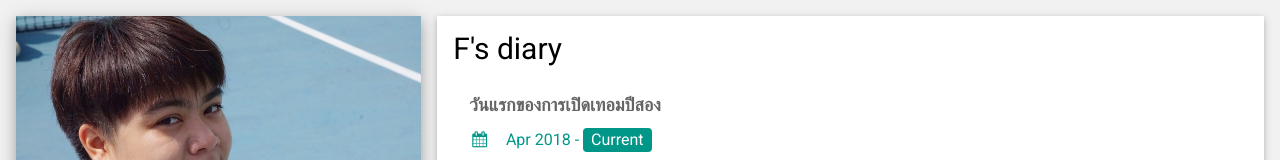
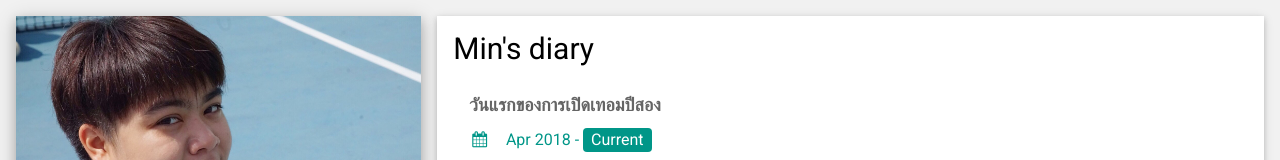
Before and after one commit to MinNattha/about-me, a plain HTML site: page index.html in a window 1280 px wide. Shown: the top 160 px of the page. Drawn offline with nearby package versions, Linux system fonts and the light colour scheme.

Commit message:
Update index.html

```diff
--- a/index.html
+++ b/index.html
@@ -77,7 +77,7 @@ html,body,h1,h2,h3,h4,h5,h6 {font-family: "Roboto", sans-serif}
     <div class="w3-twothird">
 
       <div class="w3-container w3-card w3-white w3-margin-bottom">
-        <h2> F's diary </h2>
+        <h2> Min's diary </h2>
         <div class="w3-container">
           <h5 class="w3-opacity"><b>วันแรกของการเปิดเทอมปีสอง</b></h5>
           <h6 class="w3-text-teal"><i class="fa fa-calendar fa-fw w3-margin-right"></i>Apr 2018 - <span class="w3-tag w3-teal w3-round">Current</span></h6>
```
